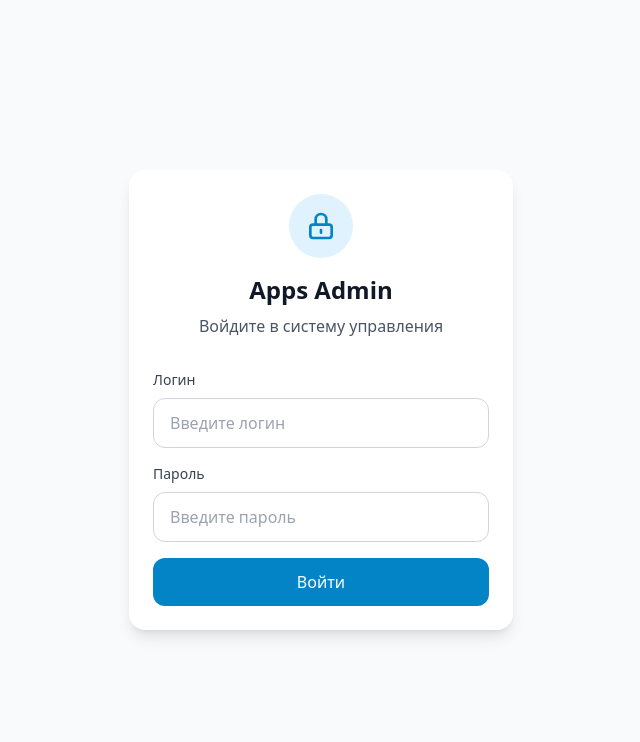
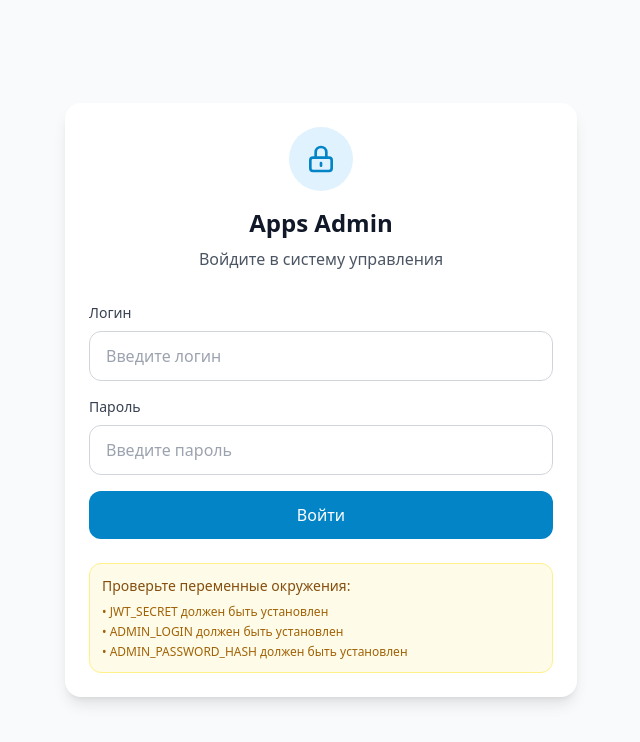
Before and after one commit to writer169/apps-admin, a Next.js app: page /login in a window 1280 px wide. Shown: the top 742 px of the page, without its empty margins (319-959 px from the left). Built offline with nearby package versions, Linux system fonts and the light colour scheme.

Commit message:
Update page.tsx

```diff
--- a/app/login/page.tsx
+++ b/app/login/page.tsx
@@ -8,12 +8,16 @@ export default function LoginPage() {
   const [password, setPassword] = useState('')
   const [loading, setLoading] = useState(false)
   const [error, setError] = useState('')
+  const [debugInfo, setDebugInfo] = useState<any>(null)
   const router = useRouter()
 
   const handleSubmit = async (e: React.FormEvent) => {
     e.preventDefault()
     setLoading(true)
     setError('')
+    setDebugInfo(null)
+
+    console.log('Login attempt:', { login, passwordLength: password.length })
 
     try {
       const response = await fetch('/api/auth/login', {
@@ -24,15 +28,34 @@ export default function LoginPage() {
         body: JSON.stringify({ login, password }),
       })
 
+      console.log('Response status:', response.status)
+      console.log('Response headers:', Object.fromEntries(response.headers.entries()))
+
       const data = await response.json()
+      console.log('Response data:', data)
+
+      // Добавляем отладочную информацию
+      setDebugInfo({
+        status: response.status,
+        headers: Object.fromEntries(response.headers.entries()),
+        data: data,
+        cookies: document.cookie
+      })
 
       if (response.ok) {
-        router.push('/dashboard')
+        console.log('Login successful, redirecting...')
+        // Добавим небольшую задержку для отладки
+        setTimeout(() => {
+          router.push('/dashboard')
+        }, 100)
       } else {
+        console.error('Login failed:', data.error)
         setError(data.error || 'Ошибка входа')
       }
     } catch (err) {
-      setError('Ошибка сети')
+      console.error('Network error:', err)
+      setError('Ошибка сети: ' + (err as Error).message)
+      setDebugInfo({ networkError: (err as Error).message })
     } finally {
       setLoading(false)
     }
@@ -40,7 +63,7 @@ export default function LoginPage() {
 
   return (
     <div className="min-h-screen flex items-center justify-center p-4">
-      <div className="w-full max-w-sm">
+      <div className="w-full max-w-lg">
         <div className="bg-white rounded-2xl shadow-lg p-6">
           <div className="text-center mb-8">
             <div className="w-16 h-16 bg-primary-100 rounded-full flex items-center justify-center mx-auto mb-4">
@@ -89,6 +112,16 @@ export default function LoginPage() {
               </div>
             )}
 
+            {/* Debug информация */}
+            {debugInfo && (
+              <div className="bg-gray-50 border border-gray-200 rounded-xl p-3">
+                <h4 className="text-sm font-medium text-gray-700 mb-2">Debug Info:</h4>
+                <pre className="text-xs text-gray-600 overflow-auto">
+                  {JSON.stringify(debugInfo, null, 2)}
+                </pre>
+              </div>
+            )}
+
             <button
               type="submit"
               disabled={loading}
@@ -107,6 +140,16 @@ export default function LoginPage() {
               )}
             </button>
           </form>
+
+          {/* Информация о переменных окружения */}
+          <div className="mt-6 p-3 bg-yellow-50 border border-yellow-200 rounded-xl">
+            <h4 className="text-sm font-medium text-yellow-800 mb-2">Проверьте переменные окружения:</h4>
+            <ul className="text-xs text-yellow-700 space-y-1">
+              <li>• JWT_SECRET должен быть установлен</li>
+              <li>• ADMIN_LOGIN должен быть установлен</li>
+              <li>• ADMIN_PASSWORD_HASH должен быть установлен</li>
+            </ul>
+          </div>
         </div>
       </div>
     </div>
```
